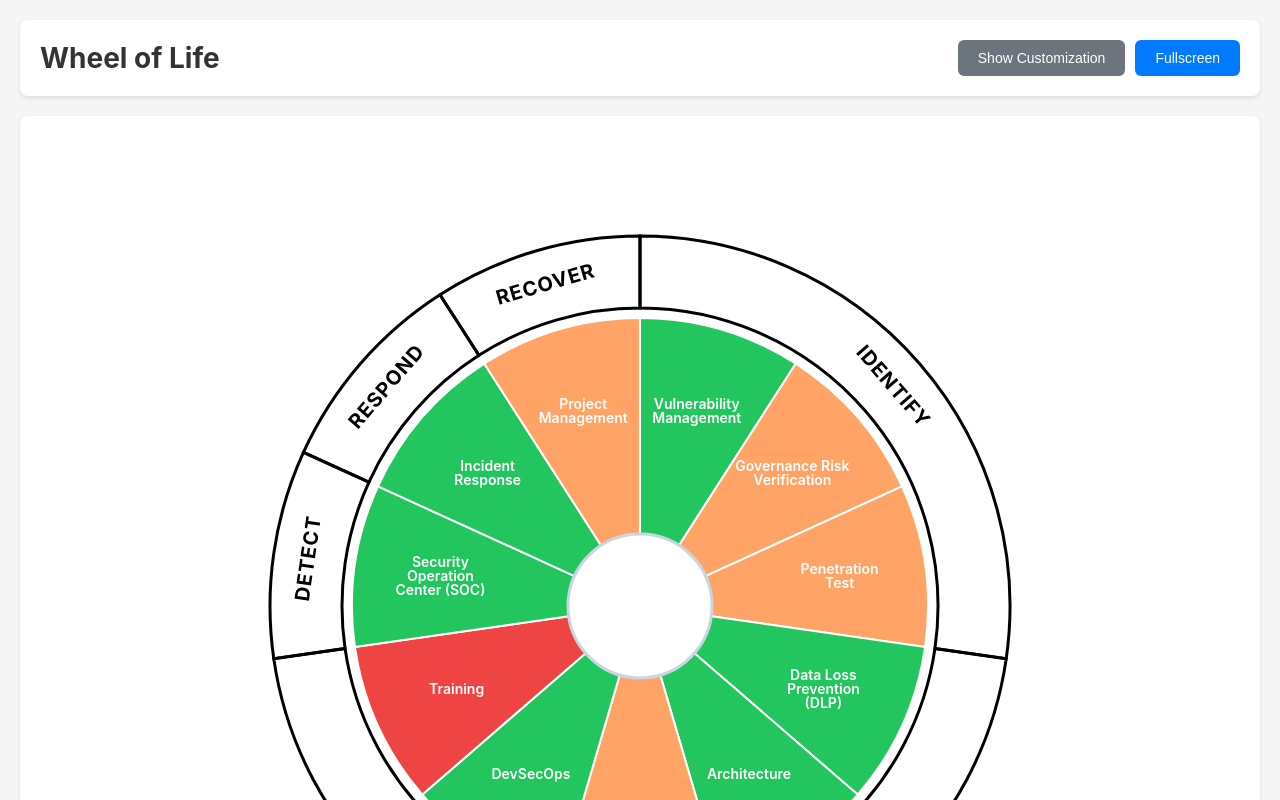
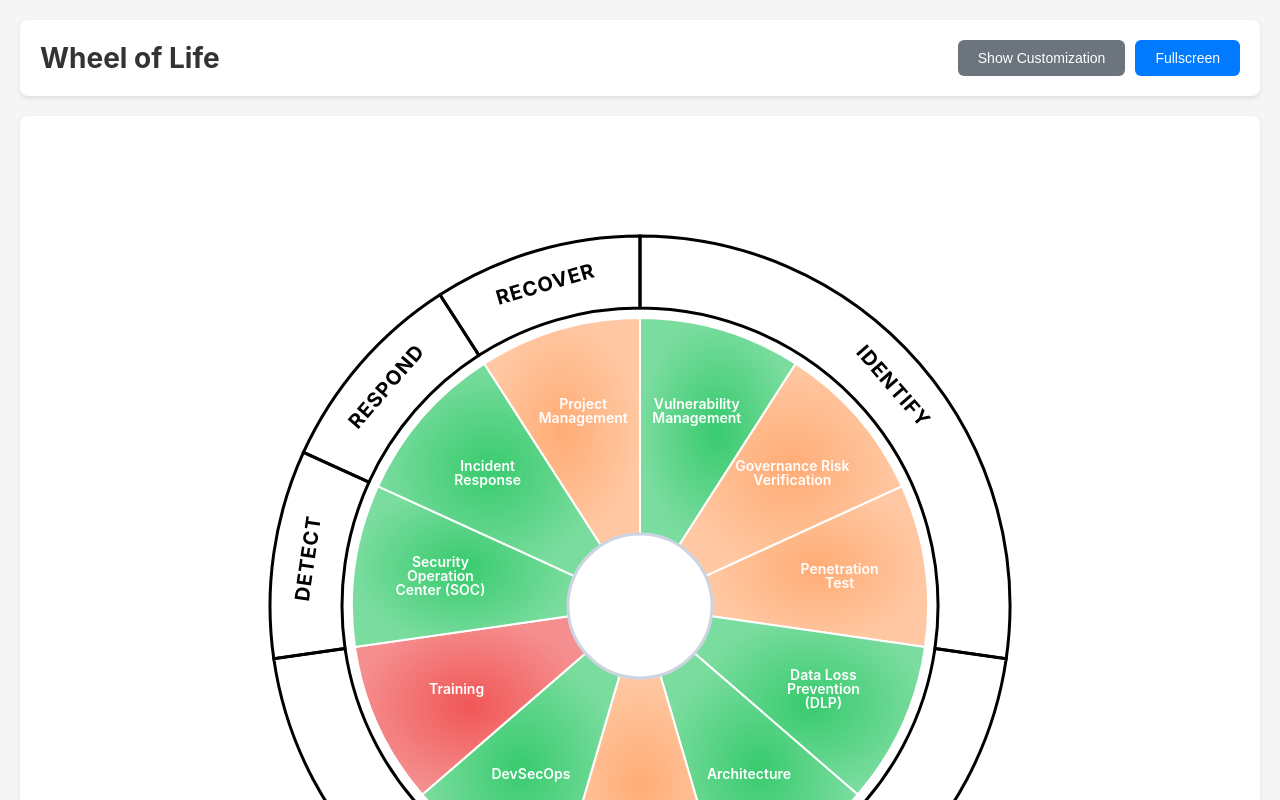
Before and after one commit to ericishere/wheel, a React (Vite) app: page / in a window 1280 px wide. Shown: the top 800 px of the page. Built offline with nearby package versions, Linux system fonts and the light colour scheme.

Commit message:
Refactor: Use gradients for item colors in WheelOfLife
Co-authored-by: a2818736116 <a2818736116@gmail.com>

```diff
--- a/src/WheelOfLife.jsx
+++ b/src/WheelOfLife.jsx
@@ -28,13 +28,14 @@ const WheelOfLife = ({
   const categoryOuterRadius = categoryInnerRadius + categoryRingWidth;
   const labelRadius = categoryOuterRadius + 50;
 
-  // Function to get color based on status
+  // Merge color settings
+  const colors = { ...defaultColorSettings, ...colorSettings };
+
+  // Function to get gradient URL based on status
   const getItemColor = (status) => {
-    const colors = { ...defaultColorSettings, ...colorSettings };
-
-    if (status === 'low') return colors.low;
-    if (status === 'mid') return colors.mid;
-    if (status === 'high') return colors.high;
+    if (status === 'low') return 'url(#gradient-low)';
+    if (status === 'mid') return 'url(#gradient-mid)';
+    if (status === 'high') return 'url(#gradient-high)';
 
     return '#e2e8f0'; // default gray for undefined status
   };
@@ -100,6 +101,22 @@ const WheelOfLife = ({
 
   return (
     <svg width={size} height={size} viewBox={`0 0 ${size} ${size}`}>
+      {/* Gradient Definitions */}
+      <defs>
+        <radialGradient id="gradient-low" cx="50%" cy="50%" r="50%">
+          <stop offset="0%" stopColor={colors.low} stopOpacity="0.9" />
+          <stop offset="100%" stopColor={colors.low} stopOpacity="0.6" />
+        </radialGradient>
+        <radialGradient id="gradient-mid" cx="50%" cy="50%" r="50%">
+          <stop offset="0%" stopColor={colors.mid} stopOpacity="0.9" />
+          <stop offset="100%" stopColor={colors.mid} stopOpacity="0.6" />
+        </radialGradient>
+        <radialGradient id="gradient-high" cx="50%" cy="50%" r="50%">
+          <stop offset="0%" stopColor={colors.high} stopOpacity="0.9" />
+          <stop offset="100%" stopColor={colors.high} stopOpacity="0.6" />
+        </radialGradient>
+      </defs>
+
       {/* Background */}
       <circle cx={center} cy={center} r={labelRadius + 80} fill="#ffffff" />
 
```
